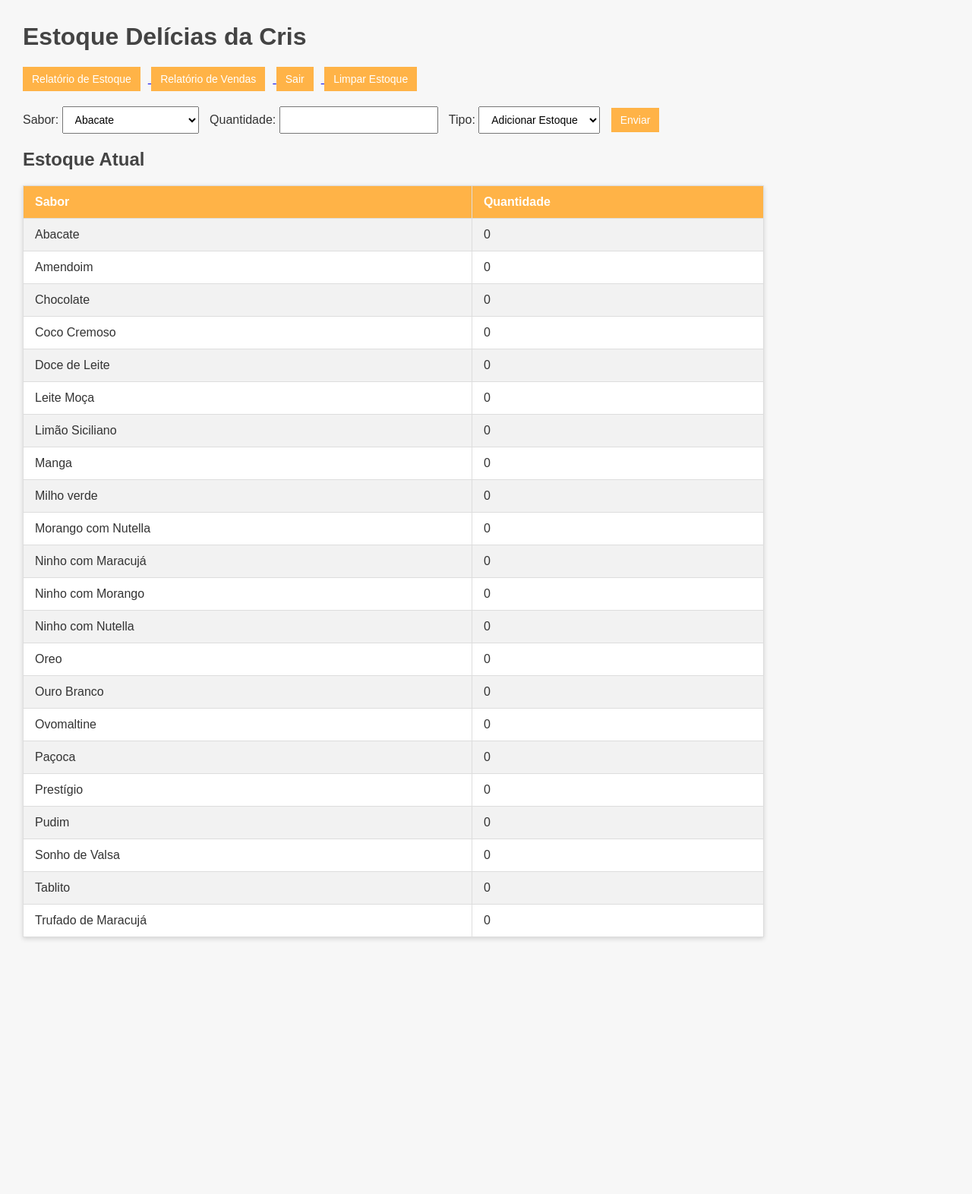
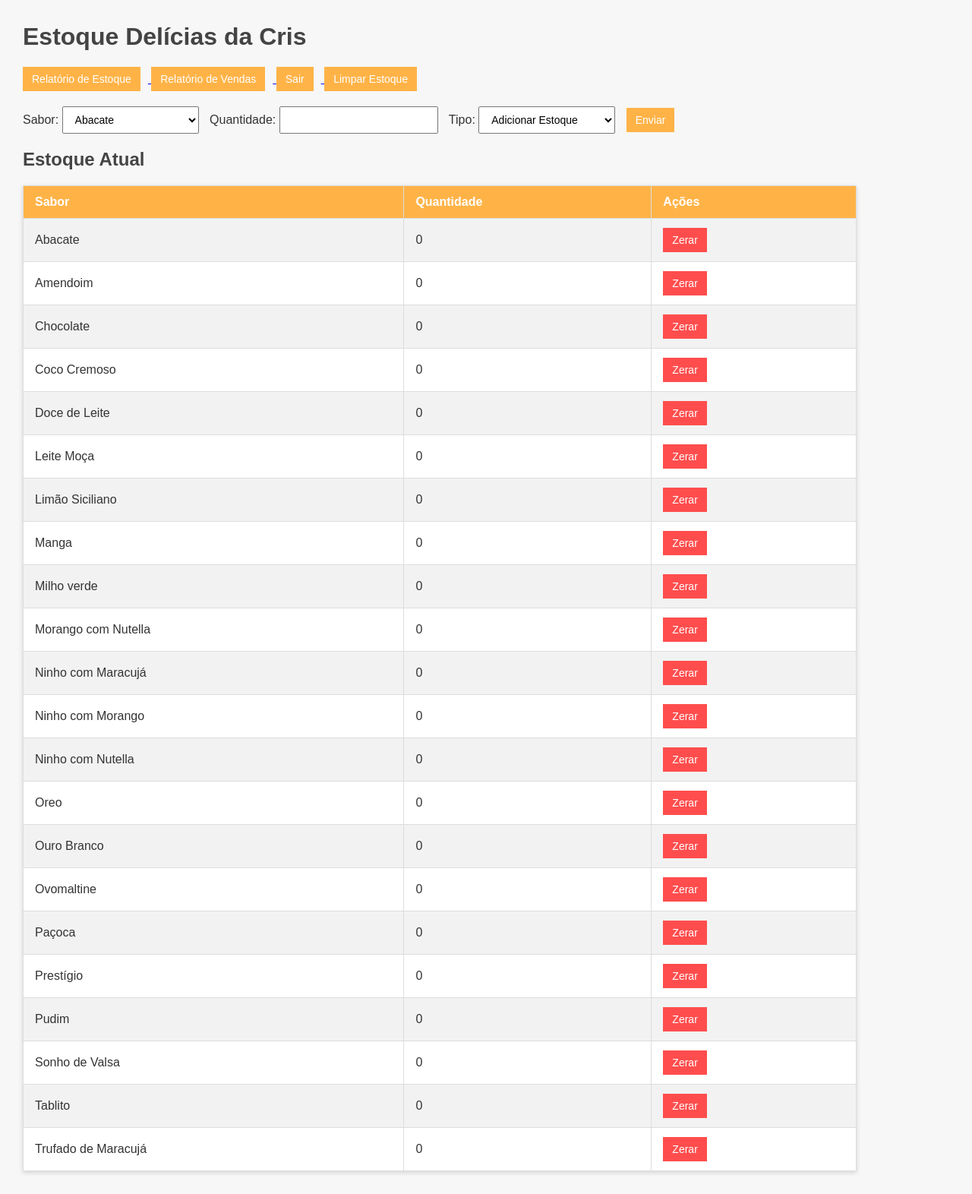
Before and after one commit to claramuchinelli/estoque-delicias-dacris, a Flask app: page /estoque in a window 1280 px wide. Shown: the whole page at 76% size. Before the commit the page ends 1237 px from the top, so only its background shows below. Run offline with Flask 3, Linux system fonts and the light colour scheme; the visitor is signed in with stand-in values (Sample User, id 1).

Commit message:
Update estoque.html

```diff
--- a/templates/estoque.html
+++ b/templates/estoque.html
@@ -15,7 +15,7 @@
         }
         table {
             border-collapse: collapse;
-            width: 80%;
+            width: 90%;
             margin-top: 20px;
             box-shadow: 0 2px 6px rgba(0,0,0,0.15);
             background-color: #fff;
@@ -55,6 +55,12 @@
         }
         .botoes-relatorio button {
             margin-right: 10px;
+        }
+        .botao-zerar {
+            background-color: #ff4d4d;
+        }
+        .botao-zerar:hover {
+            background-color: #e63939;
         }
     </style>
 
@@ -99,8 +105,8 @@
         <label>Tipo:</label>
         <select name="tipo">
             <option value="adicionar">Adicionar Estoque</option>
+            <option value="remover">Remover Quantidade</option>
             <option value="venda">Registrar Venda</option>
-            <option value="limpar">Limpar Estoque</option>
         </select>
 
         <button type="submit">Enviar</button>
@@ -112,11 +118,19 @@
         <tr>
             <th>Sabor</th>
             <th>Quantidade</th>
+            <th>Ações</th>
         </tr>
         {% for item in itens %}
         <tr>
             <td>{{ item.sabor }}</td>
             <td>{{ item.quantidade }}</td>
+            <td>
+                <!-- Botão para zerar quantidade de um produto -->
+                <form method="POST" action="/zerar_estoque" style="display:inline;">
+                    <input type="hidden" name="sabor" value="{{ item.sabor }}">
+                    <button type="submit" class="botao-zerar">Zerar</button>
+                </form>
+            </td>
         </tr>
         {% endfor %}
     </table>
```
